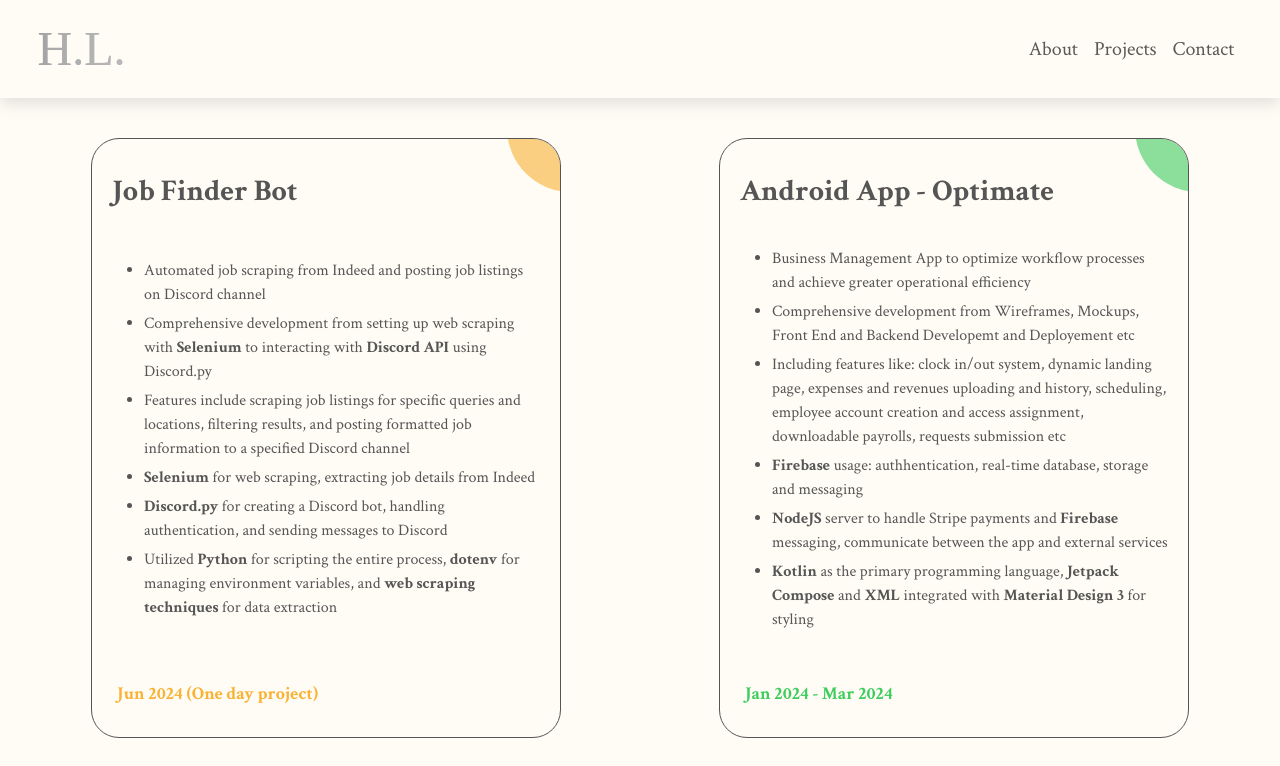
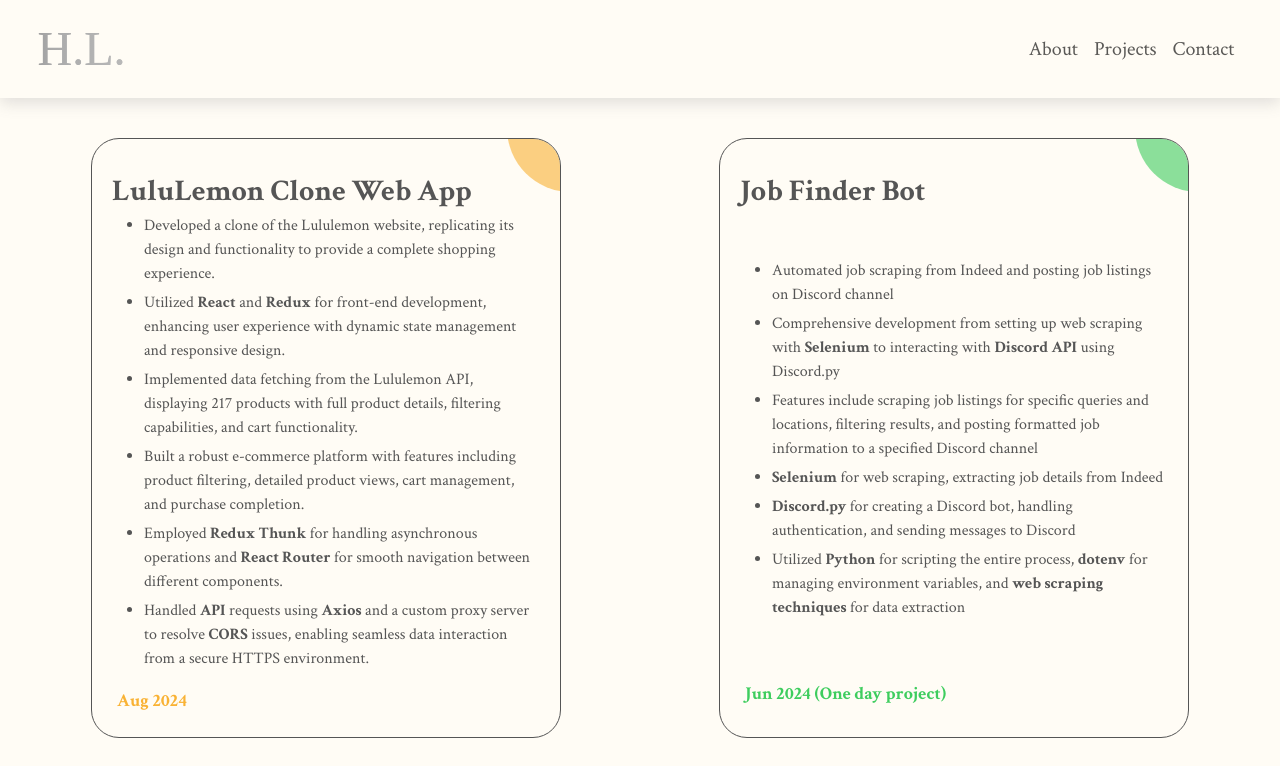
Before and after one commit to hisonlin/portfolio, a React (Vite) app: page /portfolio/projects in a window 1280 px wide. Shown: the top 766 px of the page. Built offline with nearby package versions, Linux system fonts and the light colour scheme; a web font is replaced by a local one.

Commit message:
add lululemon project

```diff
--- a/src/Component/ProjectsCard/ProjectsCard.css
+++ b/src/Component/ProjectsCard/ProjectsCard.css
@@ -46,6 +46,7 @@
     color: #555;
     z-index: 2;
     position: relative;
+
 }
 
 li{
--- a/src/Component/ProjectsCard/ProjectsCard.jsx
+++ b/src/Component/ProjectsCard/ProjectsCard.jsx
@@ -10,6 +10,33 @@
     return (
         <div class="ag-format-container">
             <div class="ag-courses_box">
+                <div class="ag-courses_item">
+                    <div class="ag-courses-item_link">
+                        <div class="ag-courses-item_bg"></div>
+                        <div class="ag-courses-item_title">
+                            LuluLemon Clone Web App
+                        </div>
+                        <div class="ag-courses-item_description">
+                            <ul>
+                                <li>Developed a clone of the Lululemon website, replicating its design and functionality to provide a complete shopping experience.</li>
+                                <li>Utilized <span>React</span> and <span>Redux</span> for front-end development, enhancing user experience with dynamic state management and responsive design.</li>
+                                <li>Implemented data fetching from the Lululemon API, displaying 217 products with full product details, filtering capabilities, and cart functionality.</li>
+                                <li>Built a robust e-commerce platform with features including product filtering, detailed product views, cart management, and purchase completion.</li>
+                                <li>Employed <span>Redux Thunk</span> for handling asynchronous operations and <span>React Router</span> for smooth navigation between different components.</li>
+                                <li>Handled <span>API</span> requests using <span>Axios</span> and a custom proxy server to resolve <span>CORS</span> issues, enabling seamless data interaction from a secure HTTPS environment.</li>
+
+                            </ul>
+                        </div>
+                        <div class="ag-courses-item_date">
+                            Aug 2024
+                        </div>
+                        <div class="ag-courses-buttons">
+                            <button className='project-button' onClick={() => handleOnClick("https://github.com/hisonlin/lululemon-clone")}>GitHub</button>
+                            <button className='project-button' onClick={() => handleOnClick("https://lululemon-clone.vercel.app/")}>Deployment</button>
+                        </div>
+                    </div>
+                </div>
+
                 <div class="ag-courses_item">
                     <div class="ag-courses-item_link">
                         <div class="ag-courses-item_bg"></div>
```
